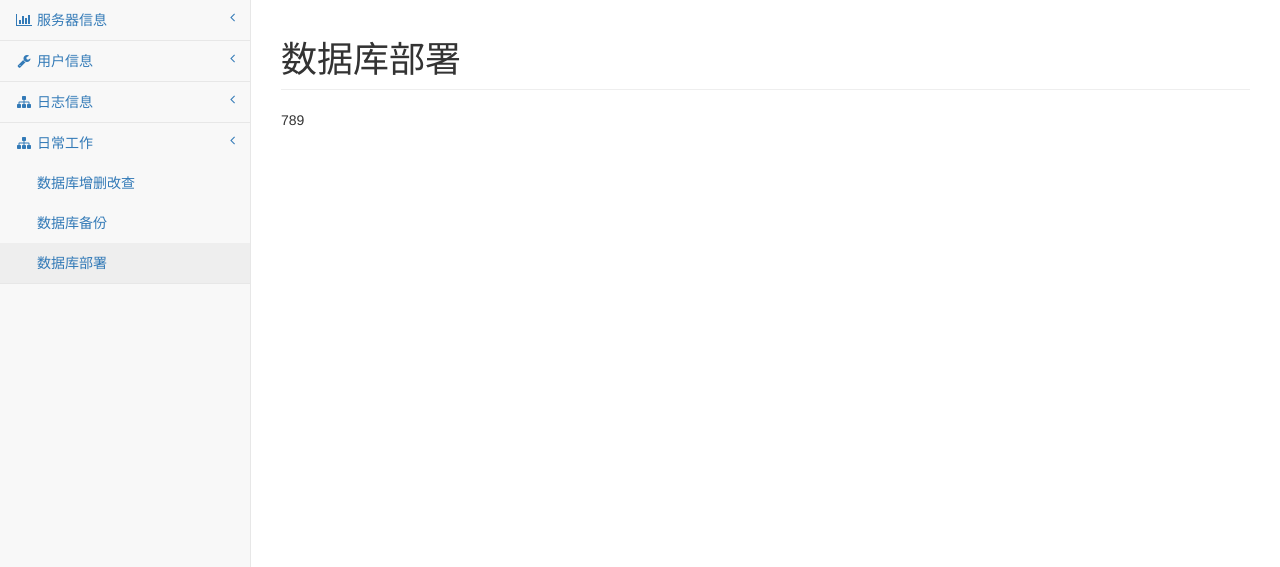
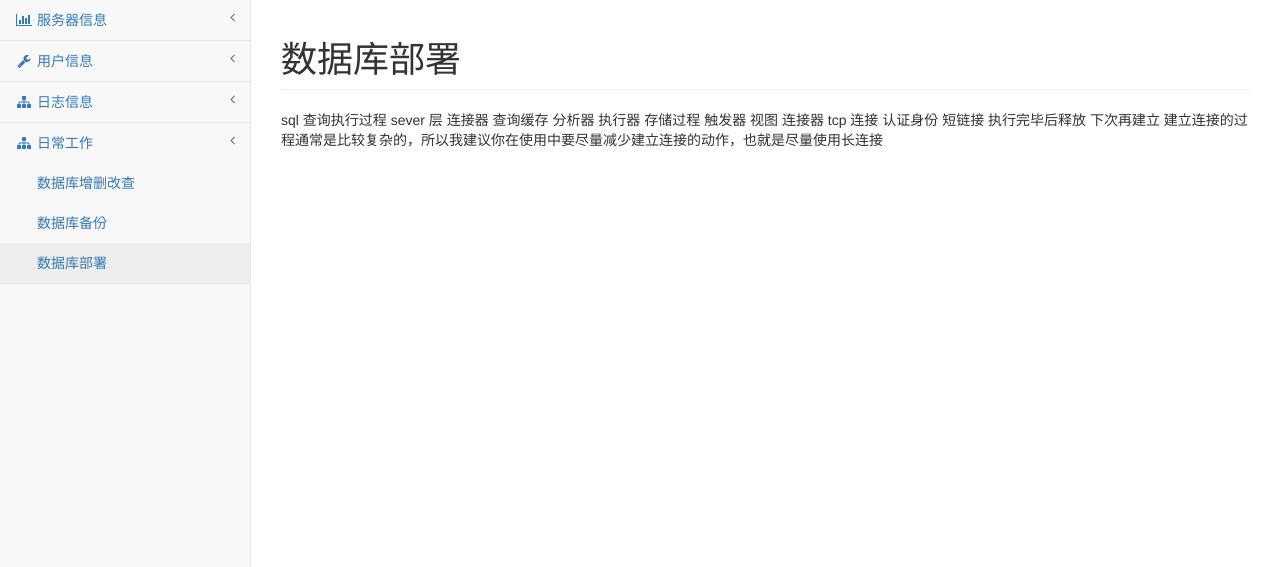
Before and after one commit to zhuchenghan/learngit, a Django app: page /polls/install in a window 1280 px wide. Shown: the part 51-618 px from the top of the page. Run offline with Django 3.2, Linux system fonts and the light colour scheme; some libraries are stand-ins or nearby versions.

Commit message:
project1121

```diff
--- /dev/null
+++ b/zhuch/mysite/polls/templates/biji.html
@@ -0,0 +1,17 @@
+
+<p>
+	sql 查询执行过程
+	sever 层
+	连接器
+	查询缓存
+	分析器
+	执行器
+	存储过程 触发器 视图
+
+	连接器
+	tcp 连接 认证身份
+	短链接	执行完毕后释放 下次再建立
+	建立连接的过程通常是比较复杂的，所以我建议你在使用中要尽量减少建立连接的动作，也就是尽量使用长连接
+
+
+</p>
--- a/zhuch/mysite/polls/templates/dml.html
+++ b/zhuch/mysite/polls/templates/dml.html
@@ -50,11 +50,11 @@
 {{ db }}
 {{ sql }}
 
-{{ name }}
-<!-- {% for data in selectdata %}
+
+{% for data in selectdata %}
 {{ data }}
 {% endfor %}
- -->
+
 
 <script src="http://apps.bdimg.com/libs/jquery/1.11.1/jquery.min.js"></script>
 <script type="text/javascript">
--- a/zhuch/mysite/polls/templates/install.html
+++ b/zhuch/mysite/polls/templates/install.html
@@ -10,6 +10,6 @@
                 </div>
             {% endblock %}
             {% block 'content' %}
-            789
+                {% include 'biji.html' %}
             {% endblock %}
         </div>
--- a/zhuch/mysite/polls/views.py
+++ b/zhuch/mysite/polls/views.py
@@ -9,8 +9,8 @@ import re
 
 class DB():
 	def __init__(self,host,user,passwd,port,db):
-		self.conn=pymysql(host=host,user=user,password=passwd,port=port,database=db,charset="utf8")
-		self.cursor=self.conn.cursor
+		self.conn=pymysql.connect(host=host,user=user,password=passwd,port=int(port),database=db,charset="utf8")
+		self.cursor=self.conn.cursor()
 	def select_sql(self,sql):
 		try:
 			self.cursor.execute(sql)
@@ -50,10 +50,9 @@ def dml(request):
 		else:
 			db_ms="slave"
 			one_data=db_info.objects.filter(platform_id=flag).filter(db_id=db).filter(db_type=db_ms)[0]
-			name=one_data.db_name
-			# getdb=DB(one_data.get("db_host"),one_data.get("usename"),one_data.get("password"),one_data.get("port"),one_data.get("db_name"))
-			# selectdata=getdb.select_sql(sql)
-
+			host,name,user,passwd,port=one_data.db_host,one_data.db_name,one_data.usename,one_data.password,one_data.port
+			getdb=DB(host,user,passwd,port,name)
+			selectdata=getdb.select_sql(sql)
 	dbs_num=dbs.objects.order_by('db_id')
 	platform_num=platform.objects.order_by('platform_id')
 	return render_to_response("dml.html",locals())
```
